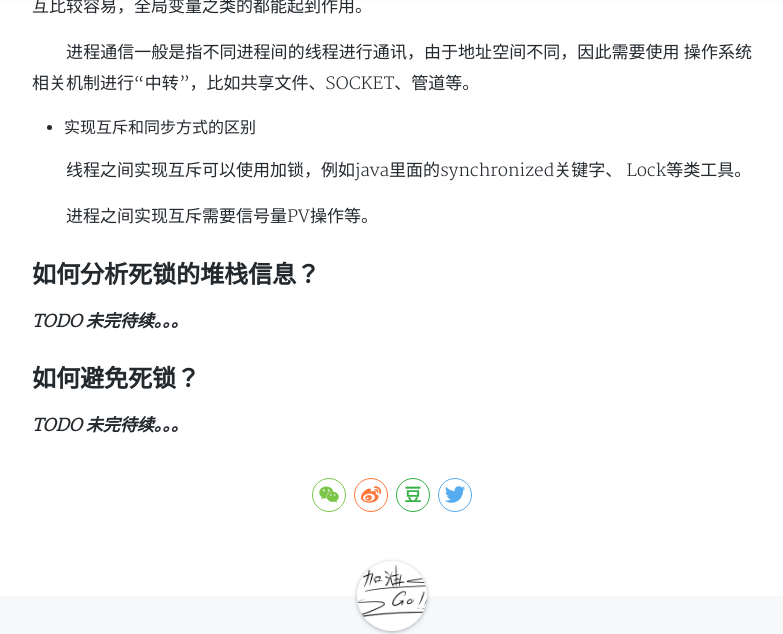
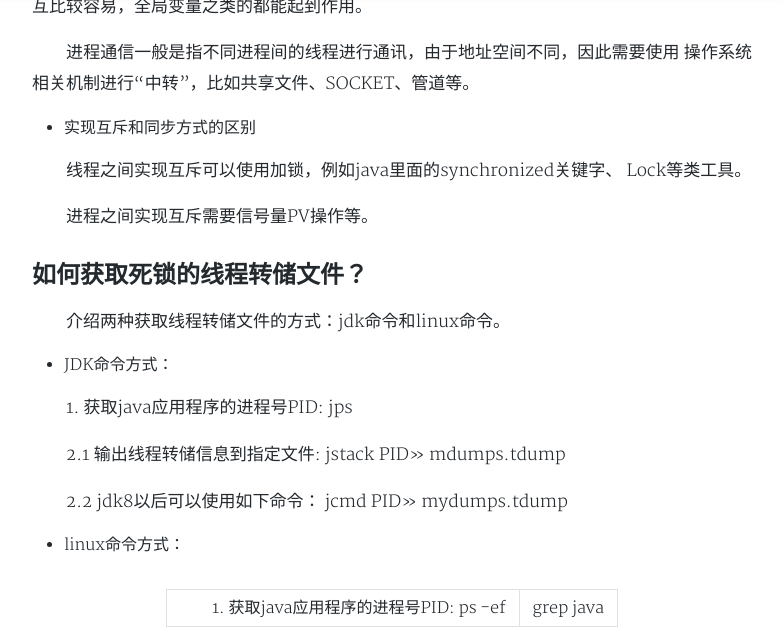
Before and after one commit to yeslsl/never-ever-ver-er-r.github.io, a Jekyll site: the page built from _posts/2019-06-30-死锁与死锁分析.md, in a window 1280 px wide and 1400 px high, scrolled down 2173 px. Shown: the top 634 px of the window, without its empty margins (248-1031 px from the left). Built offline with Jekyll 4.4.1, drawn with Linux system fonts in a browser that asks for light colours; nearby versions of some CDN libraries; a style sheet for code colours, icons or effects is not loaded; some of the changed text lies outside the part shown; grey boxes are pictures that could not be loaded.

Commit message:
死锁及死锁分析 格式调整及表述完善

````diff
--- a/_posts/2019-06-30-死锁与死锁分析.md
+++ b/_posts/2019-06-30-死锁与死锁分析.md
@@ -18,9 +18,9 @@ tags: java 死锁 死锁分析 Dead Lock
 
 　　**_造成线程间死锁的条件：_**
 1. 互斥条件(资源只能同时被一个线程持有)：线程对于所分配到的资源具有排它性，即一个资源只能被一个线程占用，直到被该线程释放；
-2. 请求和保持条件(一个线程拿到资源，不到时候不放手)：一个线程因请求被占用资源而发生阻塞时，对已获得的资源保持不放；
-3. 不剥夺条件(及资源不可抢占， 只能别人放弃，不可强夺)：任何一个资源在没被该线程释放之前，任何其他线程都无法对它剥夺占用；
-4. 循环等待条件(永不言弃， 不能一段时间没得到被占资源就放弃)：当发生死锁时，所等待的线程必定会形成一个环路（类似于死循环），造成永久阻塞。
+2. 保持占有与等待(一个线程拿到资源，不到时候不放手)：一个线程因请求被占用资源而发生阻塞时，对已获得的资源保持不放；
+3. 不可剥夺(及资源不可抢占， 只能别人放弃，不可强夺)：任何一个资源在没被该线程释放之前，任何其他线程都无法对它剥夺占用；
+4. 循环等待(永不言弃， 不能一段时间没得到被占资源就放弃)：当发生死锁时，所等待的线程必定会形成一个环路（类似于死循环），造成永久阻塞。
 
 　　明确了上述的几个条件，下面直接上代码了。
 ```java
@@ -78,8 +78,39 @@ public class DeadLock {
 
 　　进程之间实现互斥需要信号量PV操作等。
 
-## 如何分析死锁的堆栈信息？
+## 如何获取死锁的线程转储文件？
+　　介绍两种获取线程转储文件的方式：jdk命令和linux命令。
+* JDK命令方式：
+
+　　1. 获取java应用程序的进程号PID:  jps
+
+　　2.1  输出线程转储信息到指定文件: jstack PID >> mdumps.tdump
+
+　　2.2 jdk8以后可以使用如下命令： jcmd PID >> mydumps.tdump
+
+* linux命令方式：
+
+　　1. 获取java应用程序的进程号PID:  ps -ef | grep java
+
+　　2.  输出线程转储信息到目录/proc/${pid}/cwd (该目录应该是固定的): kill -3 PID
+
+## 如何分析死锁的线程转储文件堆栈信息
 **_TODO 未完待续。。。_**
 
-## 如何避免死锁？
-**_TODO 未完待续。。。_**
+## 如何避免或解决死锁？
+　　这个问题主要从上面产生死锁的几个条件入手：
+* 消除互斥条件
+
+　　这个一般无法消除，为了操作安全，只能给特定代码加锁。
+* 消除保持占有与等待
+
+　　某个线程等待某个被占资源，对自己已持有的资源保持可以设计成有限期等待。即已获取
+到lock1的情况下，在特定的一段时间内未获取到lock2，则将已获取lock1也释放，过一段时
+间再重新获取lock1和lock2。
+
+* 消除不可剥夺
+
+* 消除循环等待
+
+　　给不同的线程设置获取资源的优先级，认为地设置其获取锁的优先级顺序，优先级高的先
+持有锁，避免优先级相同时的循环等待。
````
